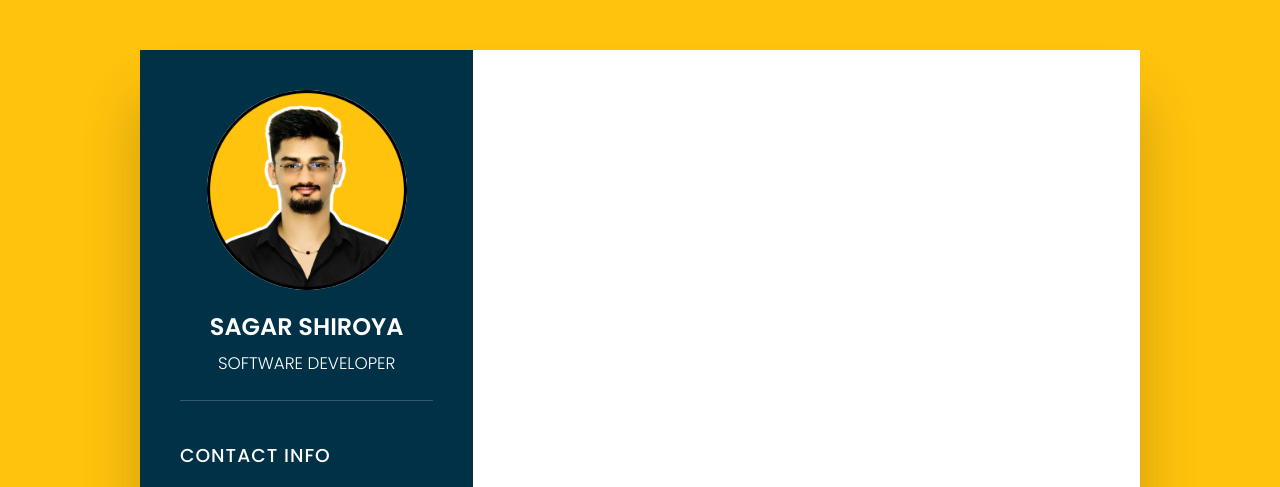
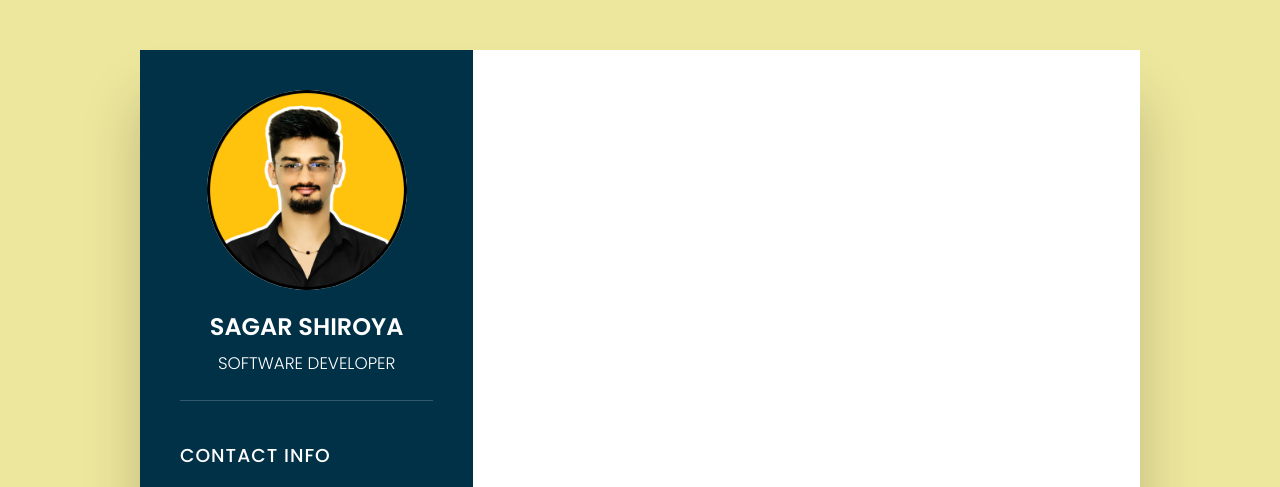
Before and after one commit to sagar-shiroya/resume-html, a plain HTML site: page index.html in a window 1280 px wide. Shown: the top 487 px of the page. Drawn offline with Linux system fonts and the light colour scheme.

Commit message:
Change the background color

```diff
--- a/style.css
+++ b/style.css
@@ -9,7 +9,7 @@
 }
 
 body {
-  background: #ffc30d;
+  background: rgba(210, 196, 12, 0.4);
   display: flex;
   justify-content: center;
   align-items: center;
```
